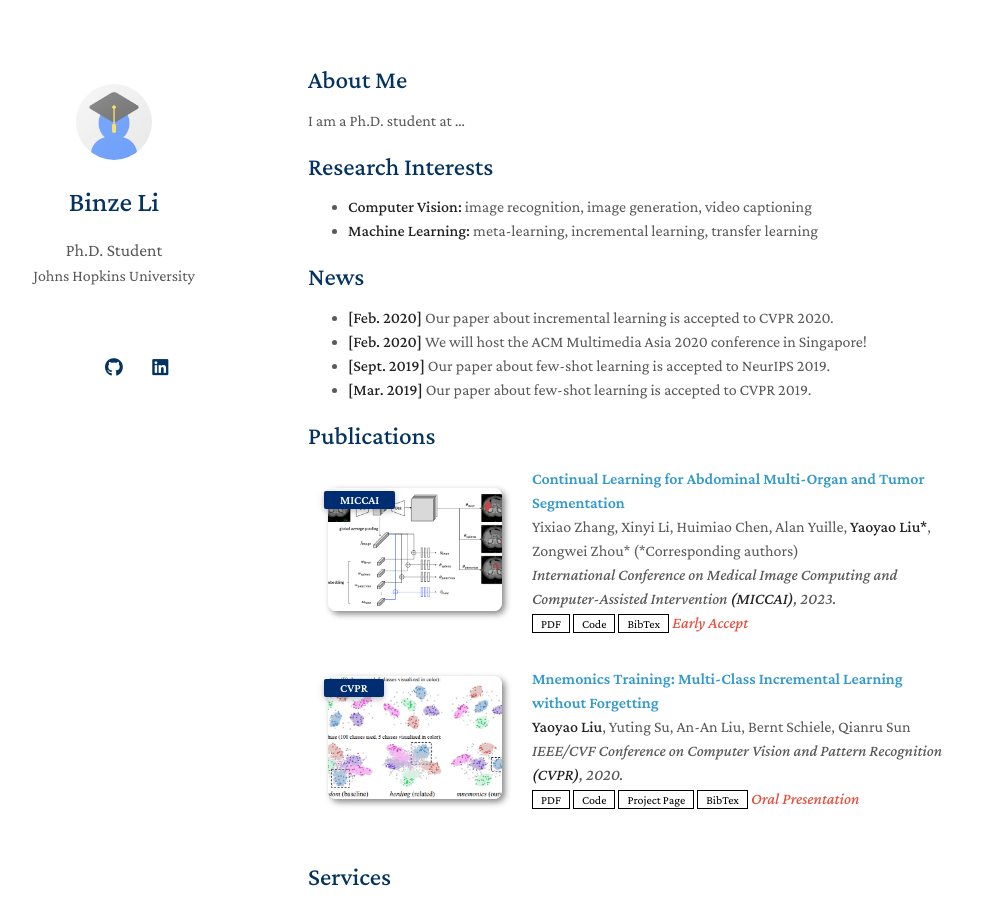
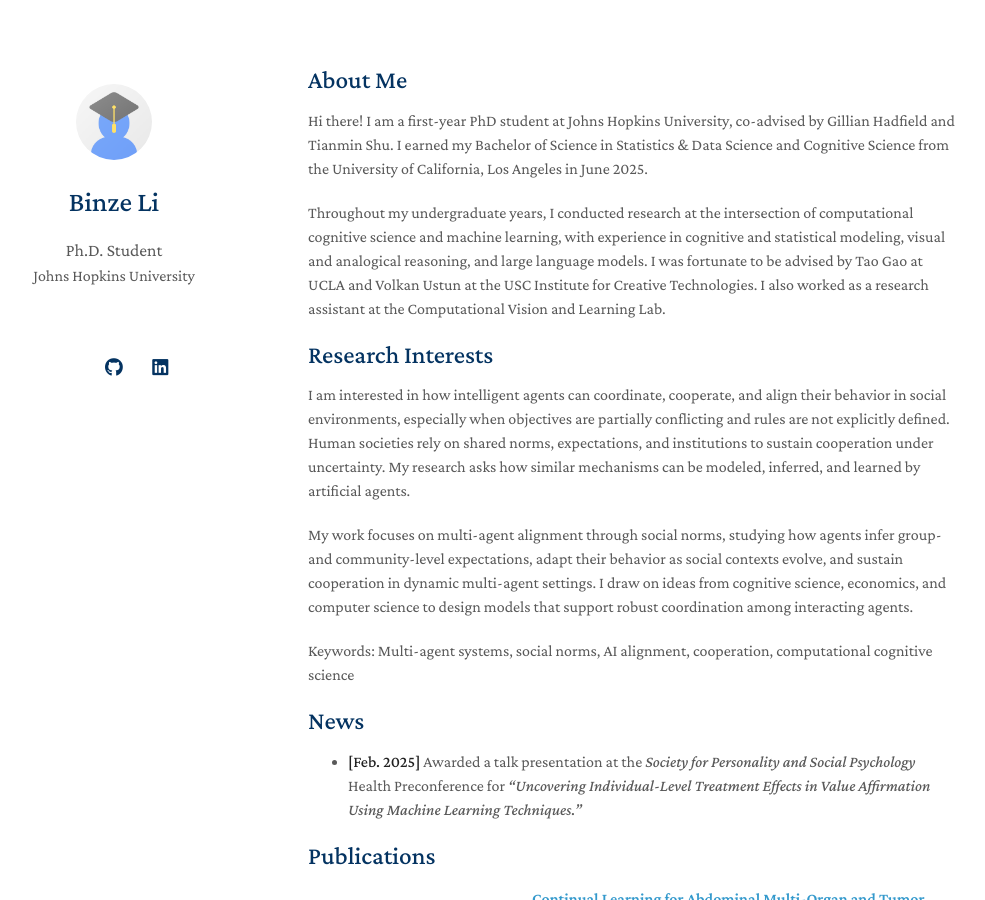
Before and after one commit to binzeli/binzeli.github.io, a Jekyll site: the page built from index.md, in a window 1280 px wide and 900 px high. Shown: the whole window, without its empty margins (162-1147 px from the left). Built offline with Jekyll 4.4.1, drawn with Linux system fonts in a browser that asks for light colours; a style sheet for code colours, icons or effects is not loaded; our own code applies the rules of GitHub Pages for plain Markdown files.

Commit message:
Revise 'About Me' and 'Research Interests' sections
Updated personal introduction and research interests sections with detailed information about academic background, research focus, and recent achievements.

```diff
--- a/index.md
+++ b/index.md
@@ -4,19 +4,23 @@ layout: homepage
 
 ## About Me
 
-I am a Ph.D. student at ...
+Hi there! I am a first-year PhD student at Johns Hopkins University, co-advised by Gillian Hadfield and Tianmin Shu. I earned my Bachelor of Science in Statistics & Data Science and Cognitive Science from the University of California, Los Angeles in June 2025.
+
+Throughout my undergraduate years, I conducted research at the intersection of computational cognitive science and machine learning, with experience in cognitive and statistical modeling, visual and analogical reasoning, and large language models. I was fortunate to be advised by Tao Gao at UCLA and Volkan Ustun at the USC Institute for Creative Technologies. I also worked as a research assistant at the Computational Vision and Learning Lab.
+
 
 ## Research Interests
+I am interested in how intelligent agents can coordinate, cooperate, and align their behavior in social environments, especially when objectives are partially conflicting and rules are not explicitly defined. Human societies rely on shared norms, expectations, and institutions to sustain cooperation under uncertainty. My research asks how similar mechanisms can be modeled, inferred, and learned by artificial agents.
 
-- **Computer Vision:** image recognition, image generation, video captioning
-- **Machine Learning:** meta-learning, incremental learning, transfer learning
+My work focuses on multi-agent alignment through social norms, studying how agents infer group- and community-level expectations, adapt their behavior as social contexts evolve, and sustain cooperation in dynamic multi-agent settings. I draw on ideas from cognitive science, economics, and computer science to design models that support robust coordination among interacting agents.
+
+Keywords: Multi-agent systems, social norms, AI alignment, cooperation, computational cognitive science
 
 ## News
 
-- **[Feb. 2020]** Our paper about incremental learning is accepted to CVPR 2020.
-- **[Feb. 2020]** We will host the ACM Multimedia Asia 2020 conference in Singapore!
-- **[Sept. 2019]** Our paper about few-shot learning is accepted to NeurIPS 2019.
-- **[Mar. 2019]** Our paper about few-shot learning is accepted to CVPR 2019.
+- **[Feb. 2025]** Awarded a talk presentation at the *Society for Personality and Social Psychology* Health Preconference for *“Uncovering Individual-Level Treatment Effects in Value Affirmation Using Machine Learning Techniques.”*
+
+
 
 {% include_relative _includes/publications.md %}
 
```
